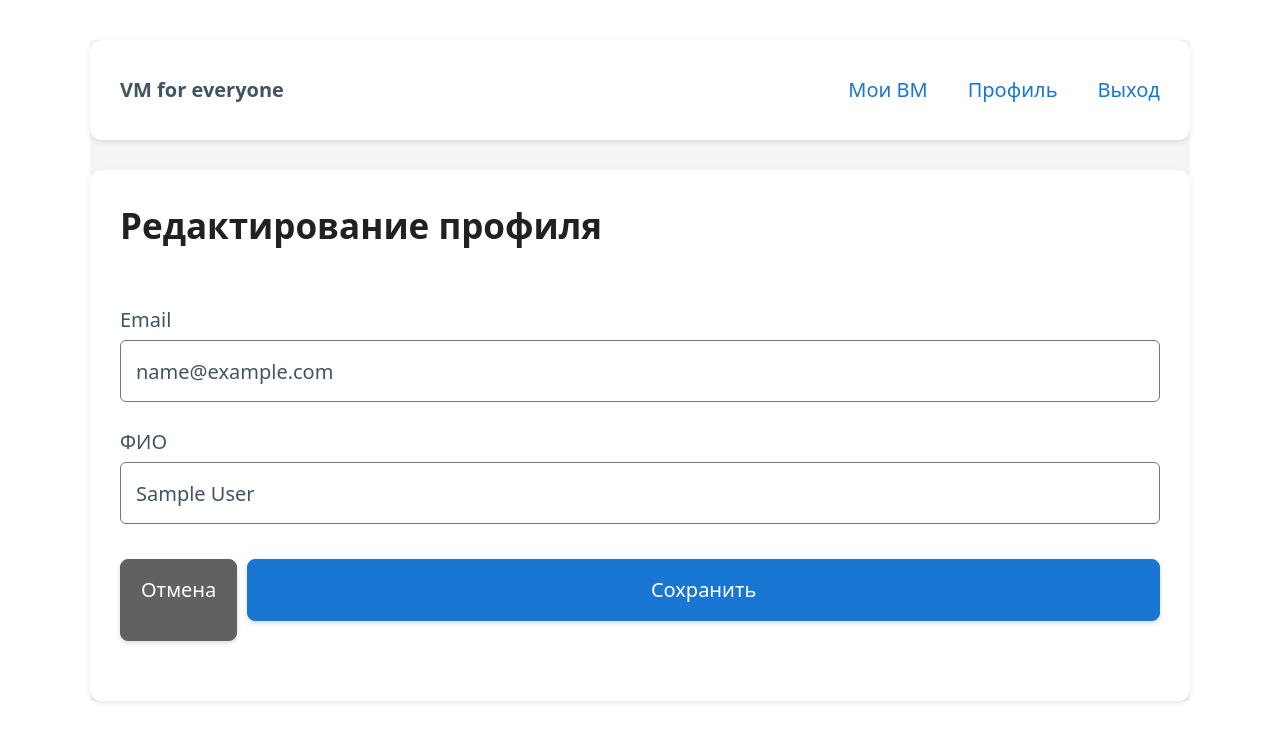
After one commit to magisterofhate/sample_project, a Flask app: page /profile/edit in a window 1280 px wide. The commit adds this page. Shown: the top 742 px of the page. Run offline with Flask 3, Linux system fonts and the light colour scheme; the visitor is signed in with stand-in values (Sample User, id 1).

Commit message:
feat: edit profile on separate form

```diff
--- a/app.py
+++ b/app.py
@@ -199,6 +199,57 @@ def vms_delete():
     return redirect(url_for('vms'))
 
 
+@app.route('/profile', methods=['GET'])
+@login_required
+def profile():
+    return render_template('profile.html', title='Профиль')
+
+
+@app.route('/profile/edit', methods=['GET', 'POST'])
+@login_required
+def profile_edit():
+    from models import db
+    from models.user import Users
+
+    errors = []
+
+    if request.method == 'POST':
+        # Администратор: только смена пароля
+        if current_user.is_admin:
+            new_password = (request.form.get('new_password') or '').strip()
+            new_password2 = (request.form.get('new_password2') or '').strip()
+            if len(new_password) < 6:
+                errors.append('Пароль должен быть не короче 6 символов')
+            if new_password != new_password2:
+                errors.append('Пароли не совпадают')
+            if not errors:
+                current_user.set_password(new_password)
+                db.session.commit()
+                flash('Пароль успешно изменён')
+                return redirect(url_for('profile'))
+        else:
+            # Обычный пользователь: может менять email и ФИО
+            email = (request.form.get('email') or '').strip().lower()
+            full_name = (request.form.get('full_name') or '').strip()
+
+            if not email:
+                errors.append('Email обязателен')
+            else:
+                # Проверка уникальности email (если изменился)
+                exists = Users.query.filter(Users.email == email, Users.id != current_user.id).first()
+                if exists:
+                    errors.append('Пользователь с таким email уже существует')
+
+            if not errors:
+                current_user.email = email
+                current_user.full_name = full_name or None
+                db.session.commit()
+                flash('Профиль обновлён')
+                return redirect(url_for('profile'))
+
+    return render_template('profile_edit.html', errors=errors)
+
+
 @app.route('/vms/<int:vm_id>/edit', methods=['GET', 'POST'])
 @login_required
 def vm_edit(vm_id):
--- a/templates/base.html
+++ b/templates/base.html
@@ -161,7 +161,7 @@
   <body>
     <nav>
       <ul>
-        <li><strong>VM Manager</strong></li>
+        <li><strong>VM for everyone</strong></li>
       </ul>
       <ul>
         {% if current_user.is_authenticated %}
--- /dev/null
+++ b/templates/profile_edit.html
@@ -0,0 +1,50 @@
+{% extends 'base.html' %}
+{% block content %}
+  <h2>Редактирование профиля</h2>
+
+  {% if current_user.is_admin %}
+    <p>Вы вошли как администратор. Доступна только смена пароля.</p>
+    <form method="post">
+      <fieldset disabled>
+        <label>Email
+          <input type="email" value="{{ current_user.email }}">
+        </label>
+        <label>ФИО
+          <input type="text" value="{{ current_user.full_name or '' }}">
+        </label>
+      </fieldset>
+
+      <label>Новый пароль (мин. 6 символов)
+        <input type="password" name="new_password" minlength="6" required>
+      </label>
+      <label>Подтверждение нового пароля
+        <input type="password" name="new_password2" minlength="6" required>
+      </label>
+
+      <div style="display:flex; gap:.5rem; margin-top:.75rem;">
+        <a href="{{ url_for('profile') }}" role="button" class="secondary">Отмена</a>
+        <button type="submit" class="submit-btn">Сохранить</button>
+      </div>
+    </form>
+  {% else %}
+    <form method="post">
+      <label>Email
+        <input type="email" name="email" value="{{ current_user.email }}" required>
+      </label>
+      <label>ФИО
+        <input type="text" name="full_name" value="{{ current_user.full_name or '' }}">
+      </label>
+
+      <div style="display:flex; gap:.5rem; margin-top:.75rem;">
+        <a href="{{ url_for('profile') }}" role="button" class="secondary">Отмена</a>
+        <button type="submit" class="submit-btn">Сохранить</button>
+      </div>
+    </form>
+  {% endif %}
+
+  {% if errors %}
+    <ul class="error">
+      {% for e in errors %}<li>{{ e }}</li>{% endfor %}
+    </ul>
+  {% endif %}
+{% endblock %}
```
Also changed, not shown: templates/profile.html (+8 -9 lines).
